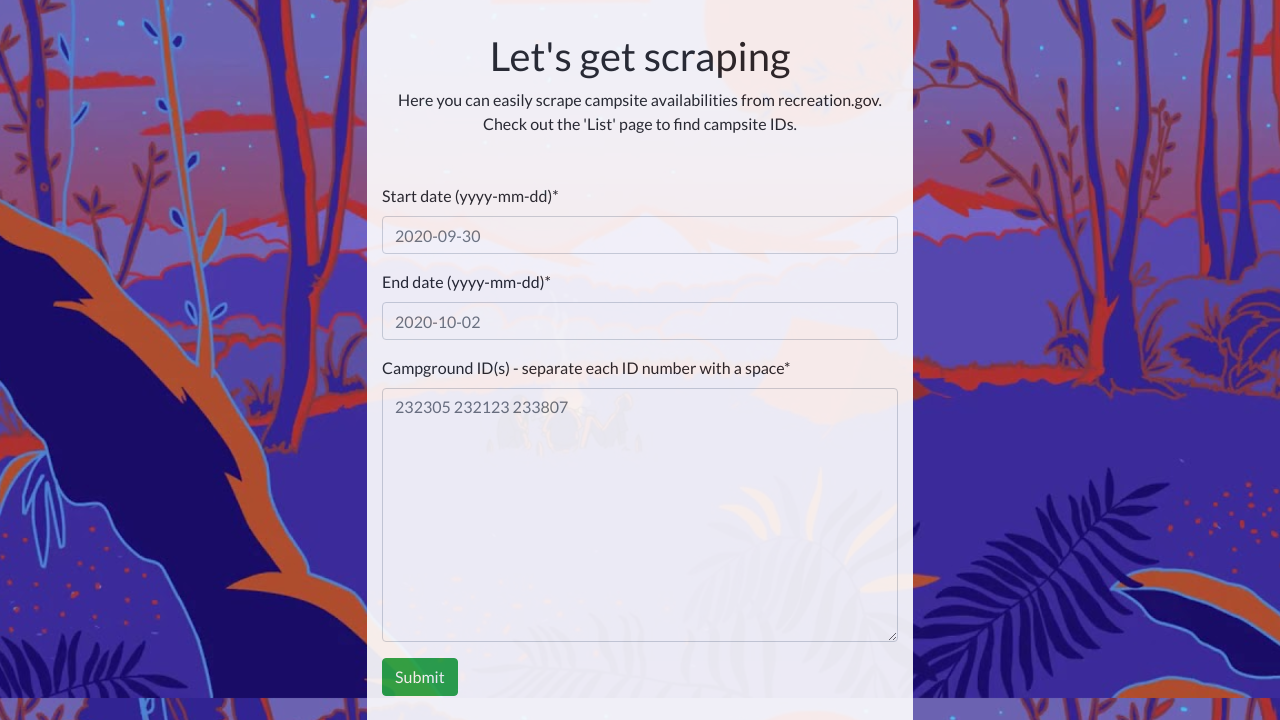
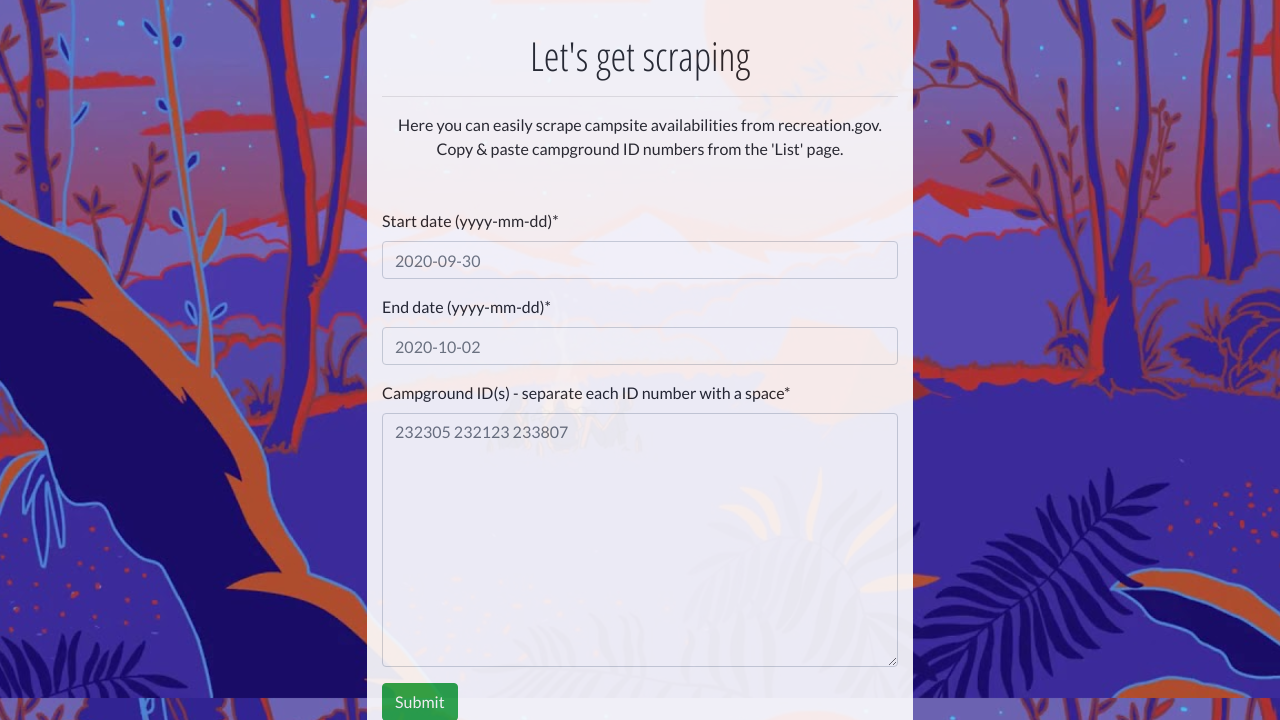
Before and after one commit to ntogasa/campground_scavenger, a Django app: page / in a window 1280 px wide. Shown: the part 102-822 px from the top of the page. Run offline with Django 3.2, Linux system fonts and the light colour scheme; parts of the project's set-up code (start-up, migrations or seed data) failed here and were passed over; some libraries are stand-ins or nearby versions.

Commit message:
Add styling (mostly padding and font)
- Get success emoji to display

```diff
--- a/templates/about.html
+++ b/templates/about.html
@@ -5,7 +5,7 @@
 <div class="form-container">
     <div class="row justify-content-center">
         <div class="head solid col-12 col-sm-10 col-md-7">
-            <h1 class="text-center">What is this?</h1>
+            <h1 class="text-center heading">What is this?</h1>
             <hr>
             <p>Campground Scavenger is here to make your life easier.
                 <br><br>
--- a/templates/list.html
+++ b/templates/list.html
@@ -17,7 +17,7 @@
     <!--Heading-->
     <div class="row justify-content-center">
         <div class="col-12 col-sm-10 col-md-7 text-center solid pt-4">
-            <h1>List of all campgrounds</h1>
+            <h1 class="heading">List of all campgrounds</h1>
             <p>Here is a list of some campground IDs that I've collected.</p>
         </div>
     </div >
--- a/templates/scrape_ids.html
+++ b/templates/scrape_ids.html
@@ -7,8 +7,9 @@
 {% block content %}
 <div class="container-fluid">
     <div class="row justify-content-center">
-        <div class="col-12 col-sm-10 col-md-7 solid pt-3 text-center">
-            <h1>Find campground ID numbers</h1>
+        <div class="head col-12 col-sm-10 col-md-7 solid text-center">
+            <h1 class="heading">Find campground ID numbers</h1>
+            <hr>
             <p>Enter a range of potential campground ID numbers, and we'll iterate through and check
             for hits. Any discovered campgrounds will be saved to our database.</p>
             <p>This could take a while. While scraping is underway, please keep this page open.</p>
--- a/templates/scrape_results.html
+++ b/templates/scrape_results.html
@@ -6,7 +6,7 @@
 {% block content %}
 <div class="container-fluid">
     <div class="row justify-content-center">
-        <div class="col-12 col-sm-10 col-md-7 solid text-center">
+        <div class="head col-12 col-sm-10 col-md-7 solid text-center">
             <h1 class="heading">Campground ID Scraping Results</h1>
         </div>
     </div>
--- a/templates/search.html
+++ b/templates/search.html
@@ -11,9 +11,11 @@
     <div class="form-container">
         <div class="row justify-content-center">
             <div class="head col-12 col-sm-9 col-md-5 solid text-center">
-                <h1>Let's get scraping</h1>
+                <h1 class="heading">Let's get scraping</h1>
+                <hr>
                 <p>Here you can easily scrape campsite availabilities from recreation.gov.
-                Check out the 'List' page to find campsite IDs.</p>
+                    <br>
+                Copy & paste campground ID numbers from the 'List' page.</p>
             </div>
         </div>
         <div class="row justify-content-center">
```
Also changed, not shown: templates/results.html (+7 -2 lines).
